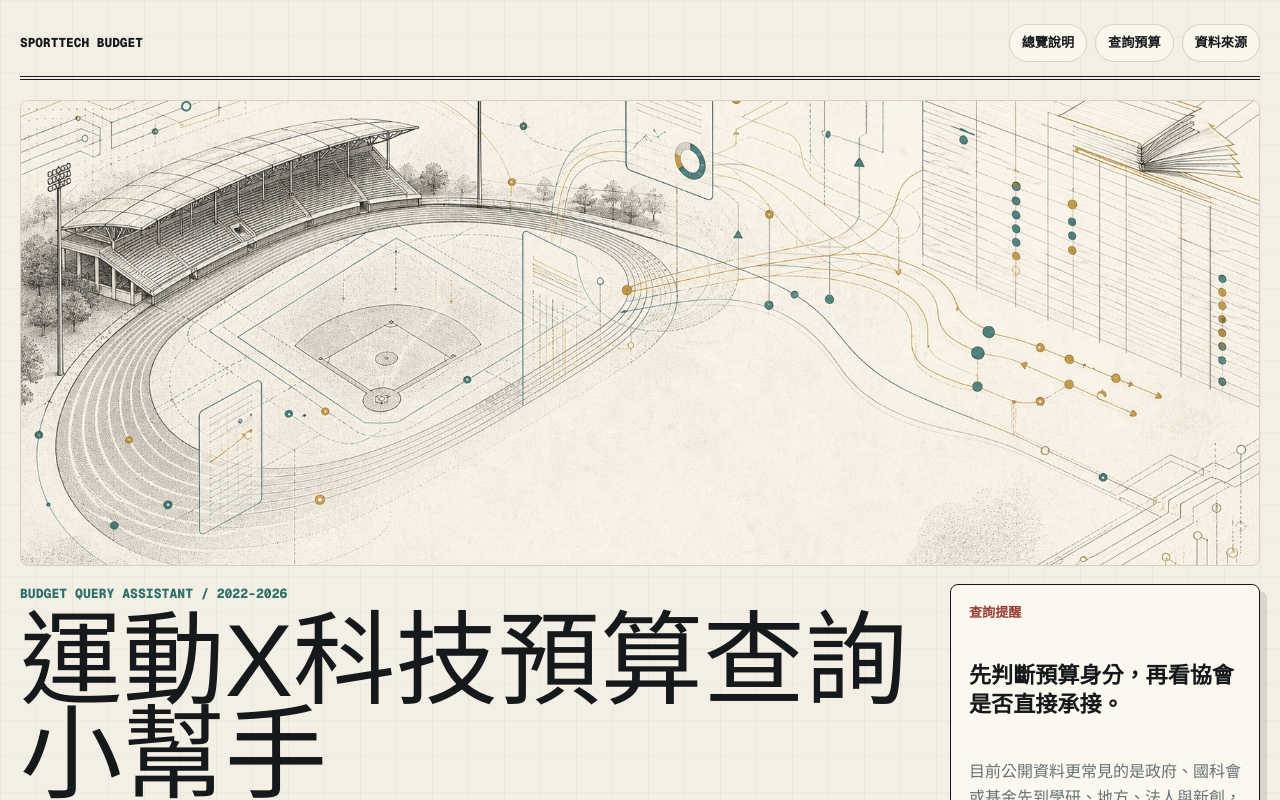
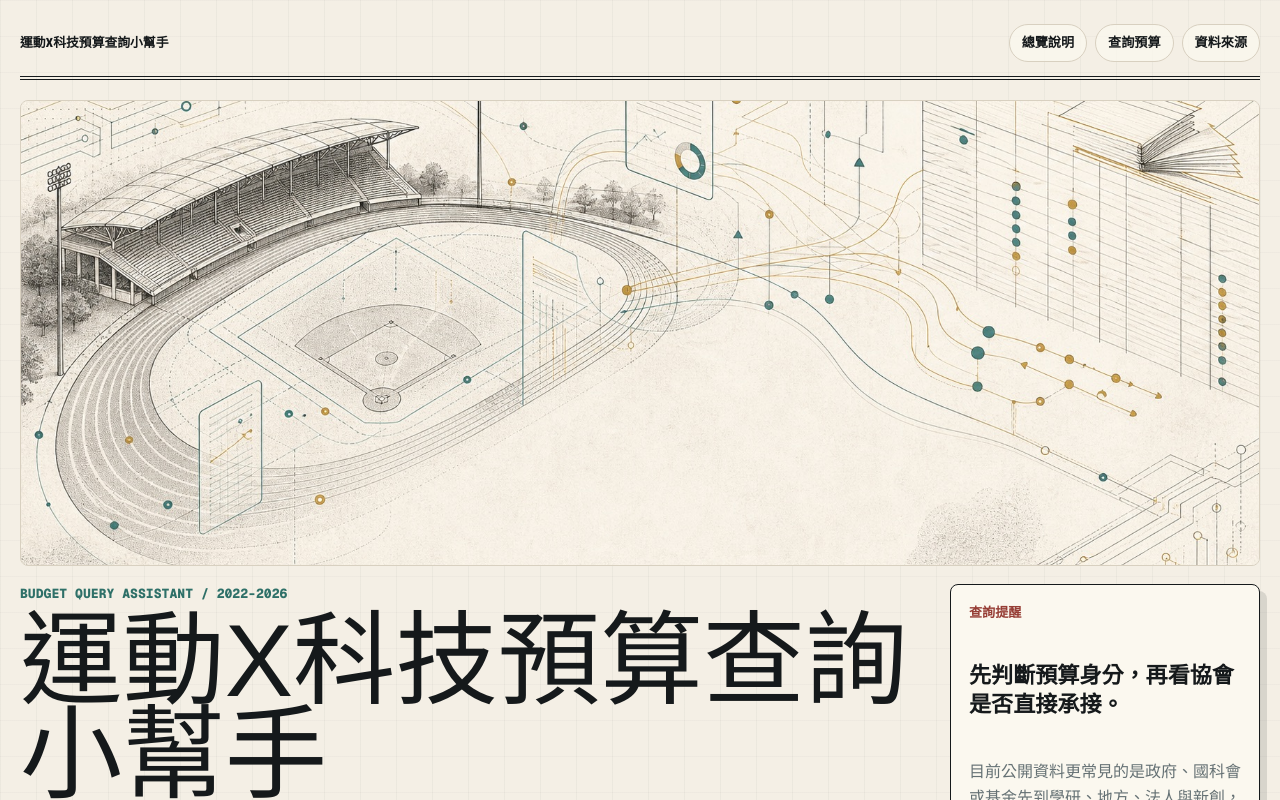
Before and after one commit to doublemoreart-dotcom/sporttech, a Next.js app: page / in a window 1280 px wide. Shown: the top 800 px of the page. Built offline with nearby package versions, Linux system fonts and the light colour scheme.

Commit message:
Localize header brand text

```diff
--- a/app/page.tsx
+++ b/app/page.tsx
@@ -145,7 +145,7 @@ export default function Home() {
       <main className={isPreloading ? "site-shell loading-shell" : "site-shell"} id="top">
       <header className="site-header" aria-label="頁面導覽">
         <a className="site-logo" href="#top" aria-label="回到頁首">
-          SportTech Budget
+          運動X科技預算查詢小幫手
         </a>
         <nav aria-label="主要區塊">
           <a href="#overview">總覽說明</a>
```
